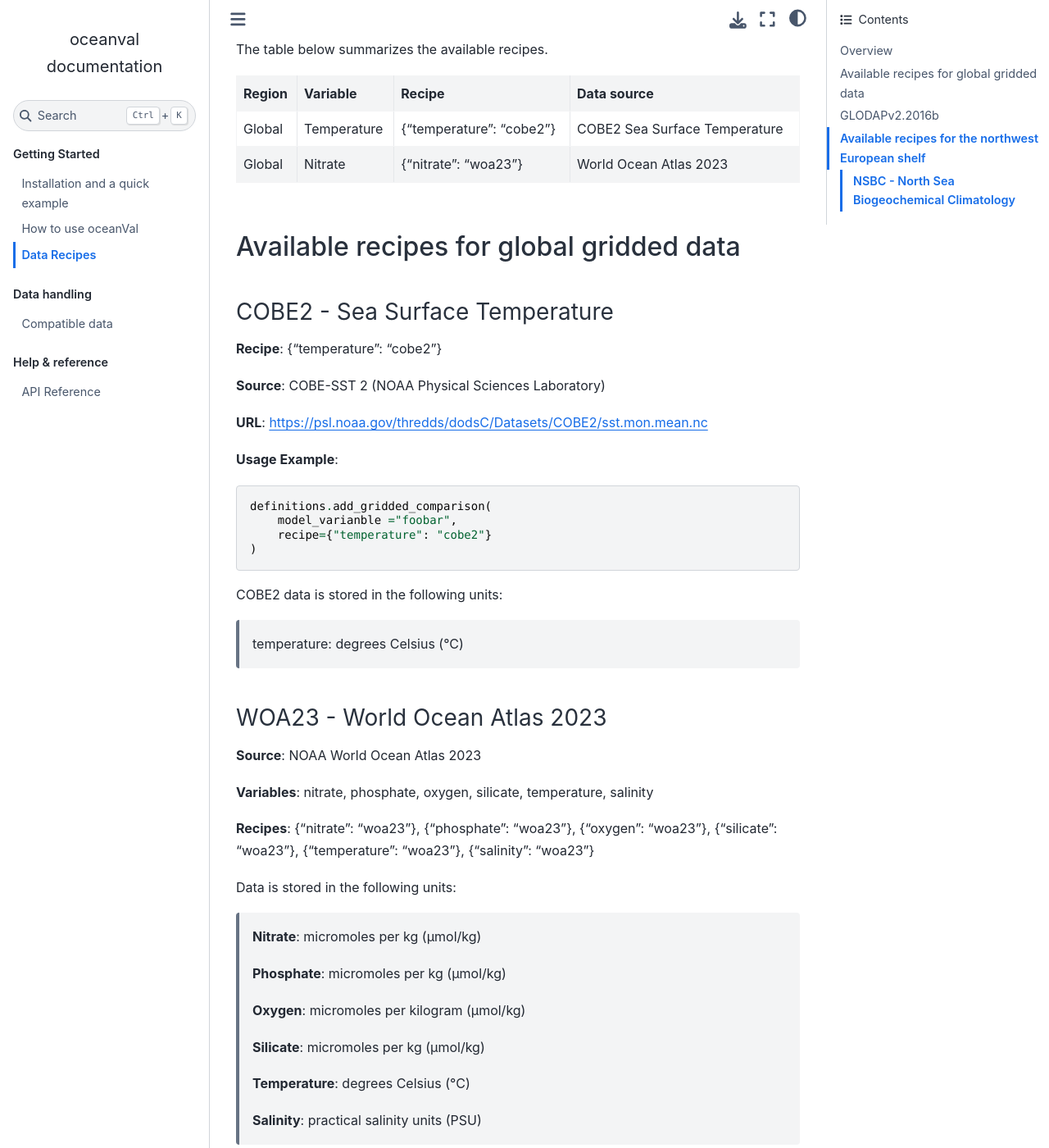
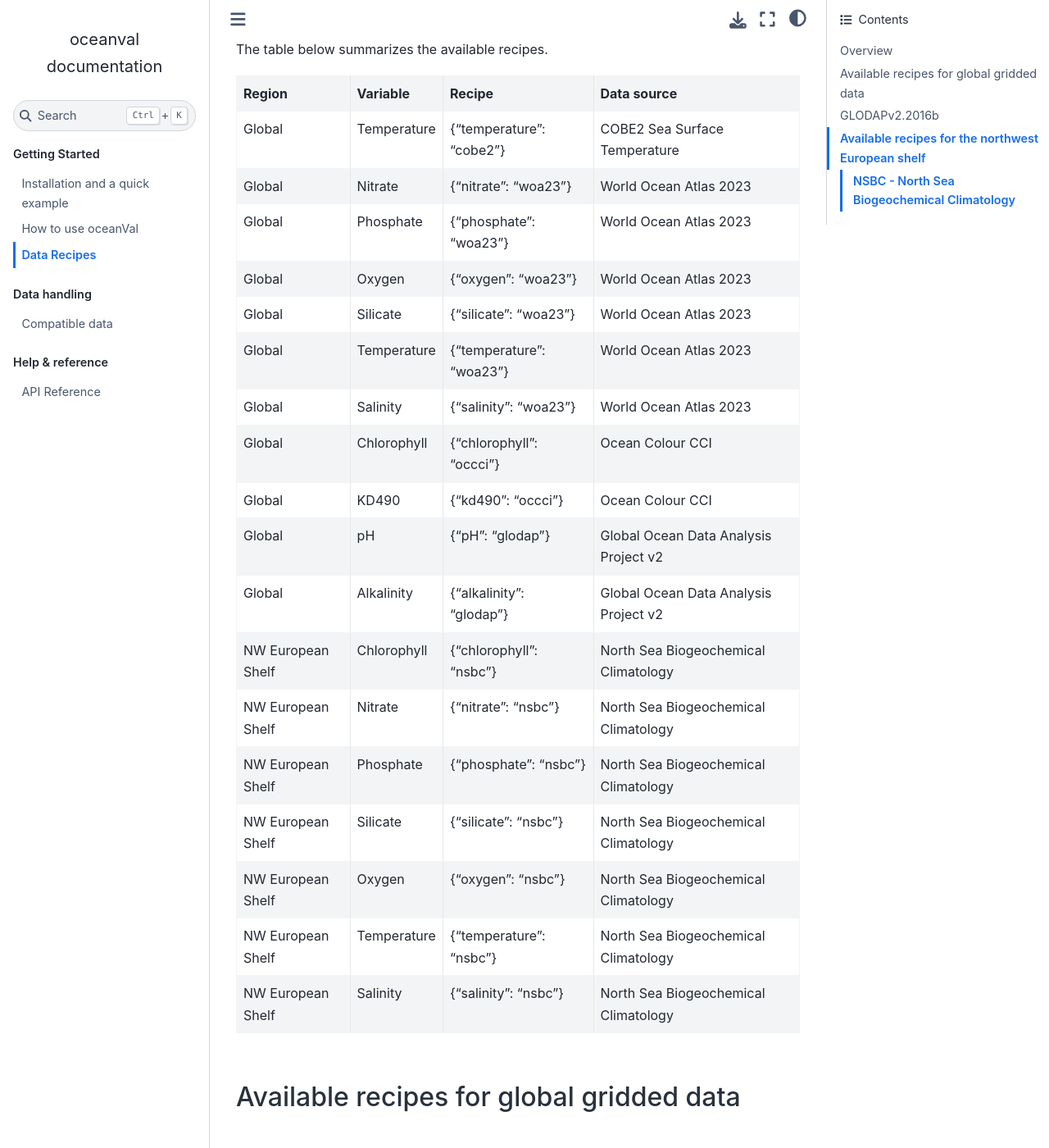
Before and after one commit to pmlmodelling/oceanVal, a Sphinx documentation site: the page built from docs/source/recipes.rst, in a window 1280 px wide and 1400 px high, scrolled down 707 px. Shown: the whole window at 82% size. Built offline with Sphinx 7.4.7 and the Sphinx Book theme 1.1.4, drawn with Linux system fonts in a browser that asks for light colours; some of the changed text lies outside the part shown.

Commit message:
add more rows to recipe table

```diff
--- a/docs/source/recipes.rst
+++ b/docs/source/recipes.rst
@@ -29,13 +29,48 @@ The recipe dictionary must contain exactly one key-value pair, where:
 
 The table below summarizes the available recipes.
 
-+------------+--------------+--------------------------+-------------------------------+
-| **Region** | **Variable** | **Recipe**               | **Data source**               |
-+------------+--------------+--------------------------+-------------------------------+
-| Global     | Temperature  | {"temperature": "cobe2"} | COBE2 Sea Surface Temperature |
-+------------+--------------+--------------------------+-------------------------------+
-| Global     | Nitrate      | {"nitrate": "woa23"}     | World Ocean Atlas 2023        |
-+------------+--------------+--------------------------+-------------------------------+
++-------------------+--------------+--------------------------+---------------------------------------+
+| **Region**        | **Variable** | **Recipe**               | **Data source**                       |
++-------------------+--------------+--------------------------+---------------------------------------+
+| Global            | Temperature  | {"temperature": "cobe2"} | COBE2 Sea Surface Temperature         |
++-------------------+--------------+--------------------------+---------------------------------------+
+| Global            | Nitrate      | {"nitrate": "woa23"}     | World Ocean Atlas 2023                |
++-------------------+--------------+--------------------------+---------------------------------------+
+| Global            | Phosphate    | {"phosphate": "woa23"}   | World Ocean Atlas 2023                |
++-------------------+--------------+--------------------------+---------------------------------------+
+| Global            | Oxygen       | {"oxygen": "woa23"}      | World Ocean Atlas 2023                |
++-------------------+--------------+--------------------------+---------------------------------------+
+| Global            | Silicate     | {"silicate": "woa23"}    | World Ocean Atlas 2023                |
++-------------------+--------------+--------------------------+---------------------------------------+
+| Global            | Temperature  | {"temperature": "woa23"} | World Ocean Atlas 2023                |
++-------------------+--------------+--------------------------+---------------------------------------+
+| Global            | Salinity     | {"salinity": "woa23"}    | World Ocean Atlas 2023                |
++-------------------+--------------+--------------------------+---------------------------------------+
+| Global            | Chlorophyll  | {"chlorophyll": "occci"} | Ocean Colour CCI                      |
++-------------------+--------------+--------------------------+---------------------------------------+
+| Global            | KD490        | {"kd490": "occci"}       | Ocean Colour CCI                      |
++-------------------+--------------+--------------------------+---------------------------------------+
+| Global            | pH           | {"pH": "glodap"}         | Global Ocean Data Analysis Project v2 |
++-------------------+--------------+--------------------------+---------------------------------------+
+| Global            | Alkalinity   | {"alkalinity": "glodap"} | Global Ocean Data Analysis Project v2 |
++-------------------+--------------+--------------------------+---------------------------------------+
+| NW European Shelf | Chlorophyll  | {"chlorophyll": "nsbc"}  | North Sea Biogeochemical Climatology  |
++-------------------+--------------+--------------------------+---------------------------------------+
+| NW European Shelf | Nitrate      | {"nitrate": "nsbc"}      | North Sea Biogeochemical Climatology  |
++-------------------+--------------+--------------------------+---------------------------------------+
+| NW European Shelf | Phosphate    | {"phosphate": "nsbc"}    | North Sea Biogeochemical Climatology  |
++-------------------+--------------+--------------------------+---------------------------------------+
+| NW European Shelf | Silicate     | {"silicate": "nsbc"}     | North Sea Biogeochemical Climatology  |
++-------------------+--------------+--------------------------+---------------------------------------+
+| NW European Shelf | Oxygen       | {"oxygen": "nsbc"}       | North Sea Biogeochemical Climatology  |
++-------------------+--------------+--------------------------+---------------------------------------+
+| NW European Shelf | Temperature  | {"temperature": "nsbc"}  | North Sea Biogeochemical Climatology  |
++-------------------+--------------+--------------------------+---------------------------------------+
+| NW European Shelf | Salinity     | {"salinity": "nsbc"}     | North Sea Biogeochemical Climatology  |
++-------------------+--------------+--------------------------+---------------------------------------+
+
+
+
 
 
 
@@ -233,6 +268,29 @@ NSBC - North Sea Biogeochemical Climatology
        recipe={"nitrate": "nsbc"}
    )
 
+   definitions.add_gridded_comparison(
+        model_variable="foobar",
+       recipe={"phosphate": "nsbc"}
+   )
+
+   definitions.add_gridded_comparison(
+        model_variable="foobar",
+       recipe={"silicate": "nsbc"}
+   )
+    definitions.add_gridded_comparison(
+          model_variable="foobar",
+         recipe={"oxygen": "nsbc"}
+    )
+    definitions.add_gridded_comparison(
+          model_variable="foobar",
+         recipe={"temperature": "nsbc"}
+    )
+    definitions.add_gridded_comparison(
+            model_variable="foobar",
+         recipe={"salinity": "nsbc"}
+    )
+
+
 This data is vertically resolved, so if you want vertically resolved validation you will need to modify things as follows:
 
 .. code-block:: python
```
